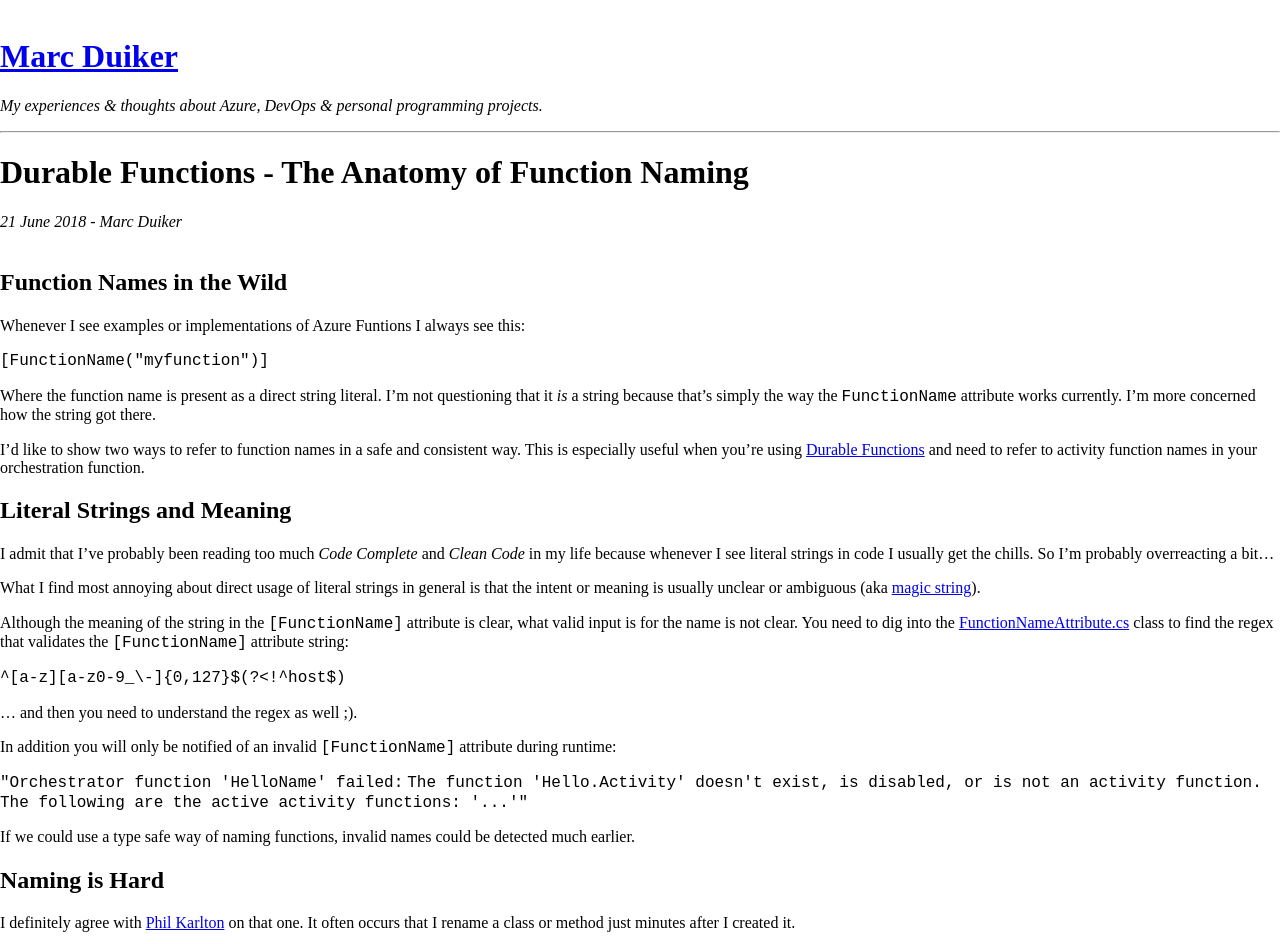
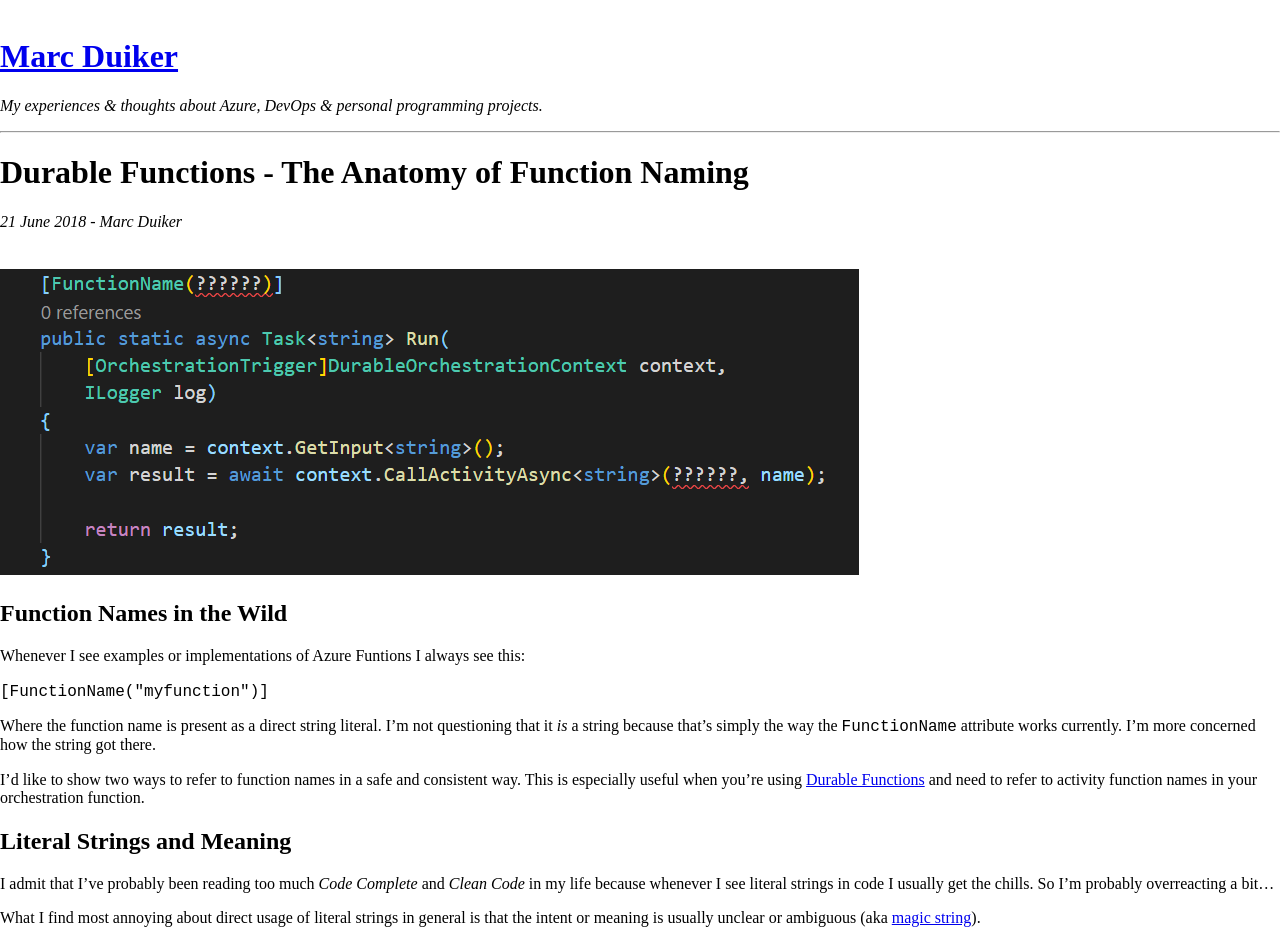
Before and after one commit to marcduiker/marcduiker.github.io, a Jekyll site: the page built from _posts/2018-06-21-the-anatomy-of-function-naming.md, in a window 1280 px wide. Shown: the top 944 px of the page. Built offline with Jekyll 4.4.1, drawn with Linux system fonts in a browser that asks for light colours; nearby versions of some CDN libraries; comment, search, counter and statistics services are not loaded.

Commit message:
Added image to funciton naming post

```diff
--- a/_posts/2018-06-21-the-anatomy-of-function-naming.md
+++ b/_posts/2018-06-21-the-anatomy-of-function-naming.md
@@ -3,6 +3,8 @@
 title: "Durable Functions - The Anatomy of Function Naming"
 tags: azure durable functions serverless faas stateful orchestration naming
 ---
+
+<img class="u-max-full-width" itemprop="image" src="{{ site.url }}/assets/2018/06/21/functionnaming.png" alt="How to name your Azure Functions">
 
 ## Function Names in the Wild
 
```
Also changed, not shown: assets/2018/06/21/functionnaming.png (added).
